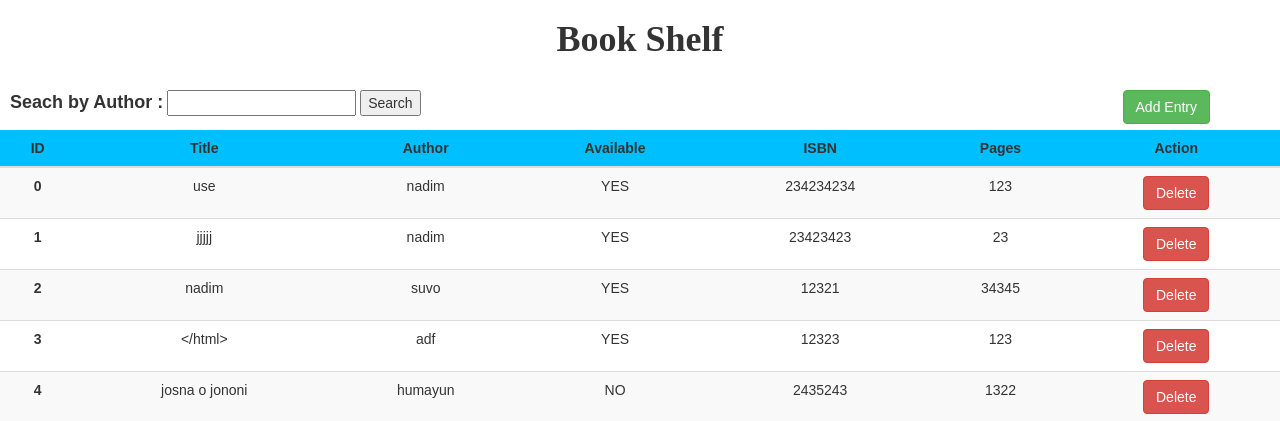
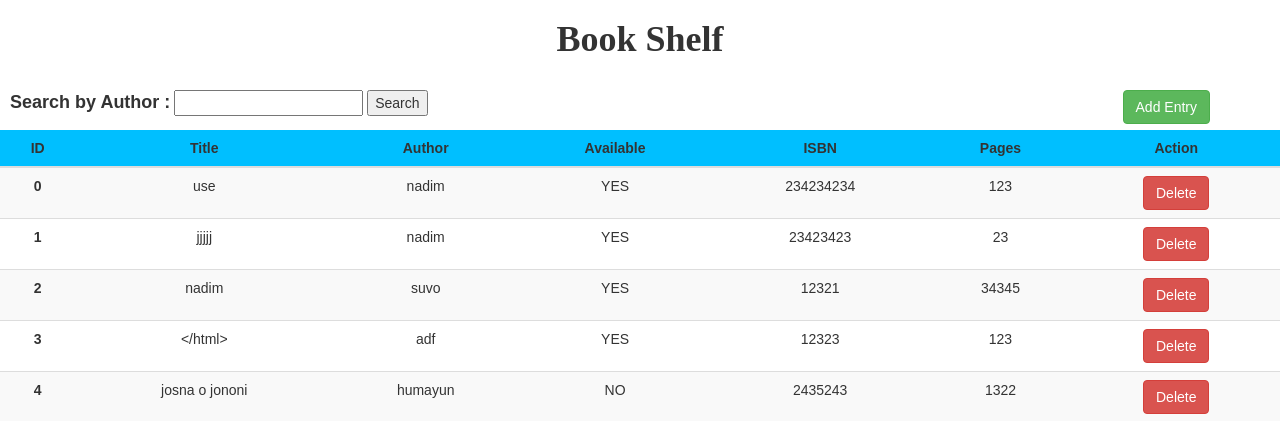
Before and after one commit to Nadim-Mahmud/JsonDB, a PHP site: page / in a window 1280 px wide. Shown: the top 421 px of the page. Run offline with PHP 8.4, Linux system fonts and the light colour scheme.

Commit message:
spelling mistake corrected

```diff
--- a/index.php
+++ b/index.php
@@ -29,7 +29,7 @@ if (file_exists('db.json')) {
     <div class="search-bar ">
         <form action="search.php" method="post">
 
-            <label style="font-size: large;">Seach by Author : </label>
+            <label style="font-size: large;">Search by Author : </label>
             <input type="text" class="input-field" name="search" />
             <input type="submit" class="input-field" value="Search" />
         </form>
```
